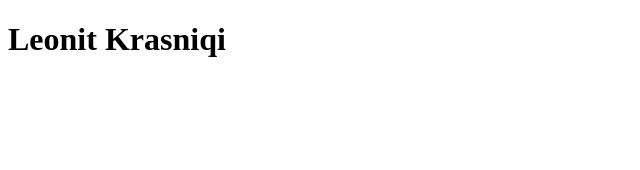
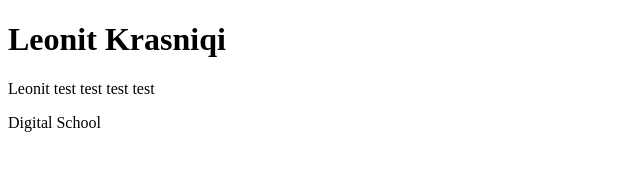
Before and after one commit to LeonitTeacher/Demo2, a plain HTML site: page index.html in a window 1280 px wide. Shown: the whole page, without its empty margins (0-640 px from the left). Drawn offline with Linux system fonts and the light colour scheme.

Commit message:
Update the index.html part
Ne kete pjese t kodit i kena shtu edhe nja 2 rreshta kod perqefi

```diff
--- a/index.html
+++ b/index.html
@@ -5,5 +5,7 @@
 </head>
 <body>
 	<h1>Leonit Krasniqi</h1>
+	<p>Leonit test test test test</p>
+	<p>Digital School</p>
 </body>
 </html>
```
